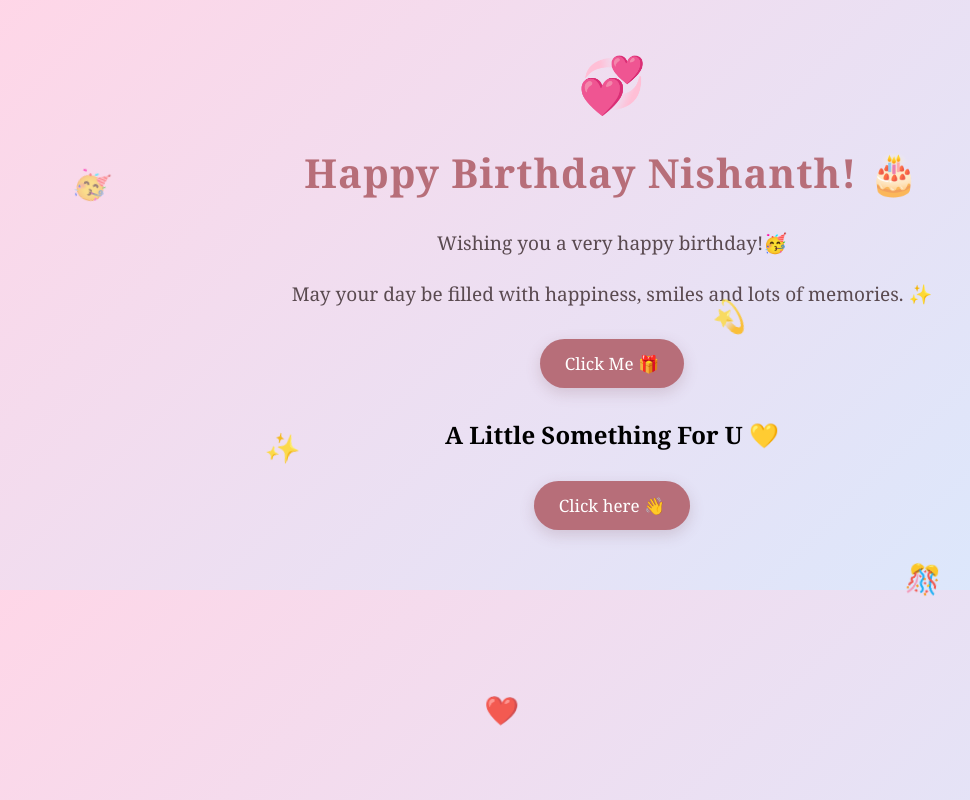
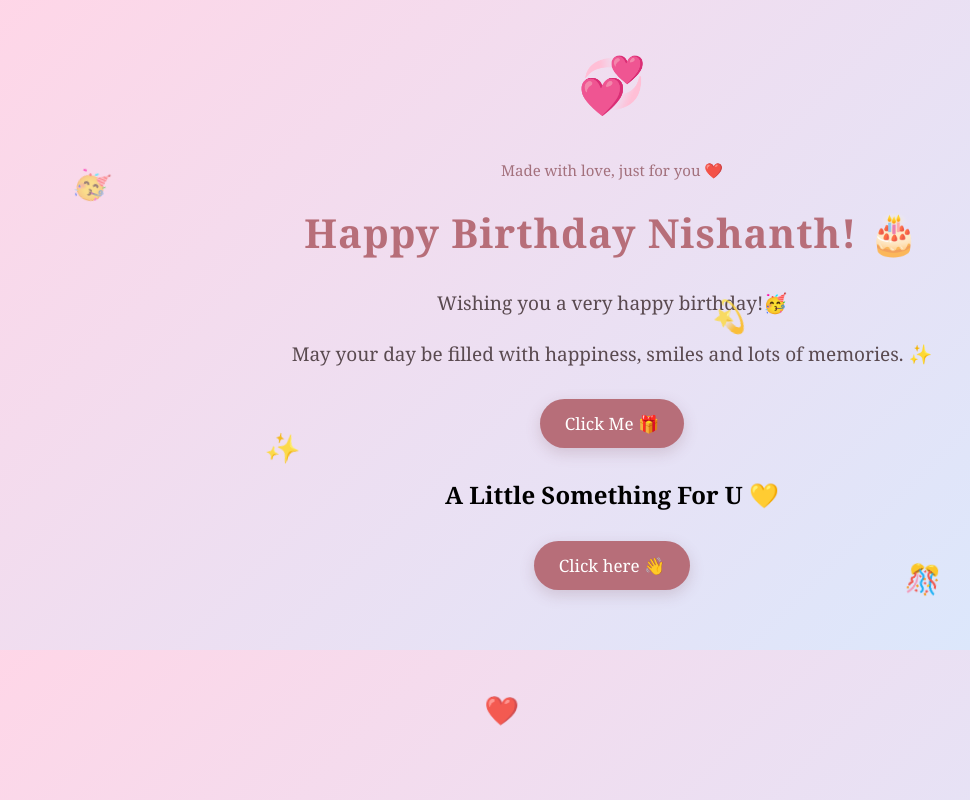
Before and after one commit to poornimah67-blip/Birthday-surprise-, a plain HTML site: page index.html in a window 1280 px wide. Shown: the whole page, without its empty margins (28-998 px from the left). Drawn offline with Linux system fonts and the light colour scheme.

Commit message:
Add footer message to index.html
Added a footer message with a heartfelt note.

```diff
--- a/index.html
+++ b/index.html
@@ -170,8 +170,19 @@ body {
     left: 50%;
     animation-delay: 6s;
 }
-    </style>
+
+    .footer-message {
+    text-align: center;
+    margin: 40px 0 20px;
+    font-family: Georgia, serif;
+    font-size: 15px;
+    color: #9b6570;
+    opacity: 0.9;
+}
+
 </head>
+        </style>
+
 
 <body>
 
@@ -185,6 +196,9 @@ body {
 <div class="floating e5">🎊</div>
 <div class="floating e6">💛</div>
 <div class="floating e7">💞</div>
+    <div class="footer-message">
+    Made with love, just for you ❤️
+    </div>
 </body>
 
     <h1>Happy Birthday Nishanth! 🎂</h1>
```
